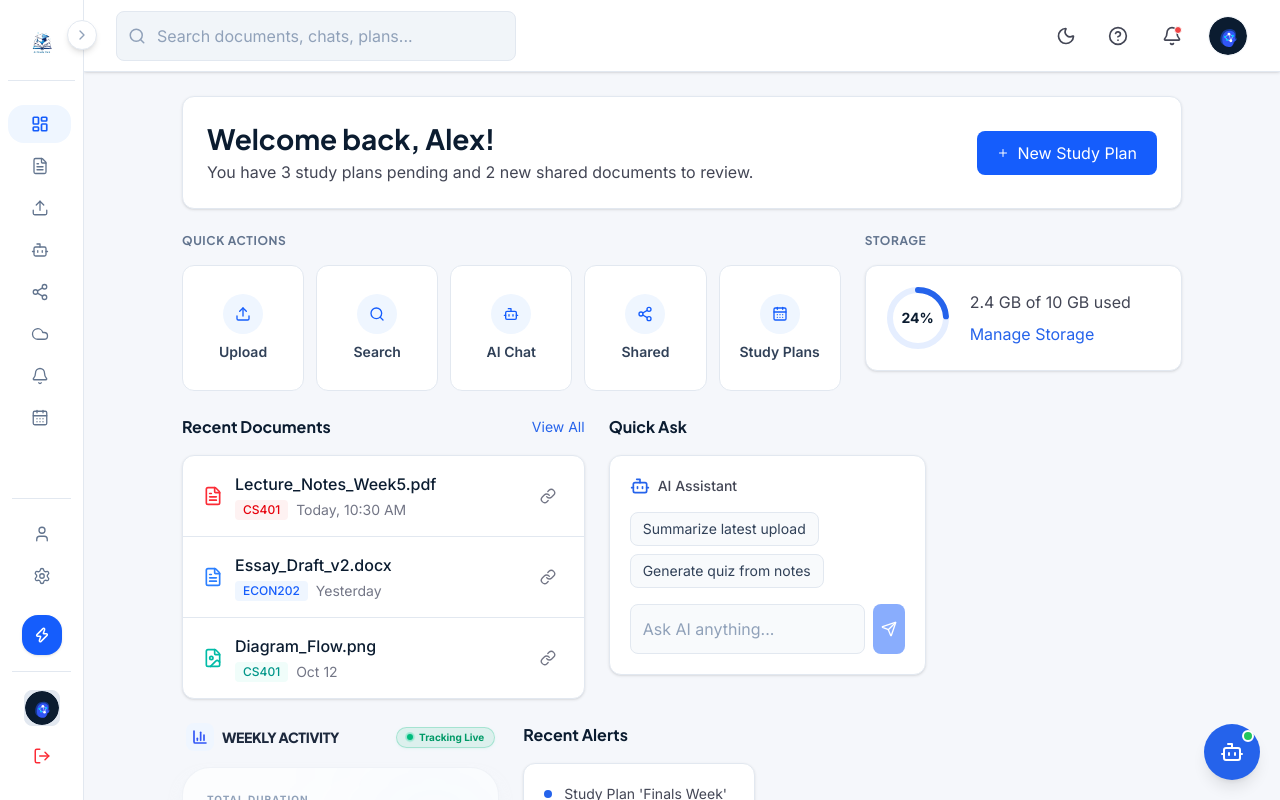
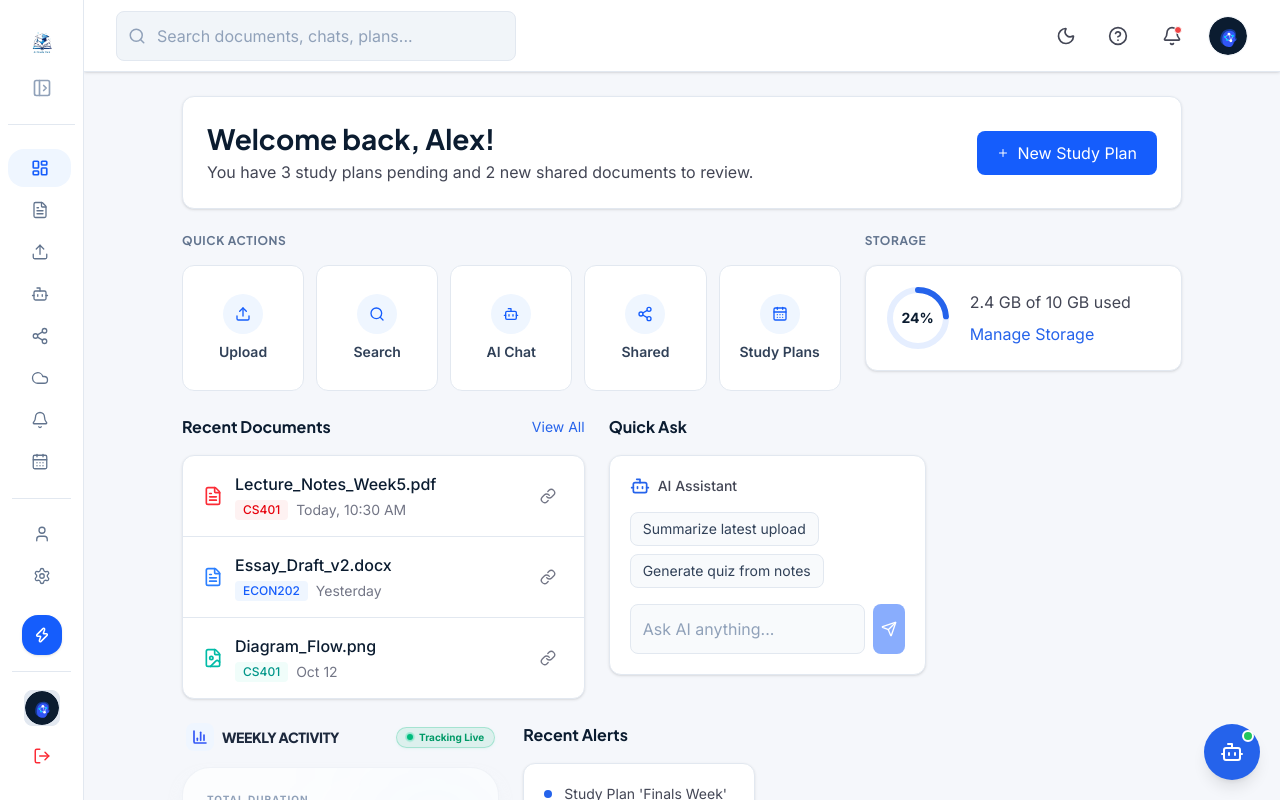
Before and after one commit to huynhduybinh24/SWP391_AIStudyHub, a React (Vite) app in the folder FrontEnd/: page /dashboard in a window 1280 px wide. Both pictures are taken after a click on the button 239 px from the left and 42 px from the top of the page. Built offline with nearby package versions, Linux system fonts and the light colour scheme; the HTML template or start-up script is replaced by a standard one.

Commit message:
fix(sidebar): remove horizontal overflow and scrollbar issues

```diff
--- a/FrontEnd/src/components/layout/Sidebar.tsx
+++ b/FrontEnd/src/components/layout/Sidebar.tsx
@@ -1,6 +1,7 @@
 import { useState } from 'react'
+import { createPortal } from 'react-dom'
 import { Link, useLocation } from 'react-router-dom'
-import { Zap, X, User, LogOut, PanelLeftClose, PanelLeftOpen, ChevronRight } from 'lucide-react'
+import { Zap, X, User, LogOut, PanelLeftClose, PanelLeftOpen } from 'lucide-react'
 import { bottomNavItems, mainNavItems } from '@/config/navigation'
 import { useUiStore } from '@/stores/uiStore'
 import { useAuthStore } from '@/stores/authStore'
@@ -22,6 +23,56 @@ function isNavActive(pathname: string, path: string) {
   return pathname === path || pathname.startsWith(`${path}/`)
 }
 
+interface TooltipProps {
+  children: React.ReactNode
+  content: string
+  disabled?: boolean
+}
+
+function PortalTooltip({ children, content, disabled }: TooltipProps) {
+  const [active, setActive] = useState(false)
+  const [coords, setCoords] = useState({ top: 0, left: 0 })
+
+  if (disabled || !content) return <>{children}</>
+
+  const handleMouseEnter = (e: React.MouseEvent<HTMLElement>) => {
+    const rect = e.currentTarget.getBoundingClientRect()
+    setCoords({
+      top: rect.top + window.scrollY + (rect.height / 2),
+      left: rect.right + window.scrollX + 12 // 12px gap
+    })
+    setActive(true)
+  }
+
+  const handleMouseLeave = () => {
+    setActive(false)
+  }
+
+  return (
+    <div
+      onMouseEnter={handleMouseEnter}
+      onMouseLeave={handleMouseLeave}
+      className="w-full flex items-center justify-center min-w-0"
+    >
+      {children}
+      {active && typeof document !== 'undefined' && createPortal(
+        <div
+          style={{
+            position: 'absolute',
+            top: `${coords.top}px`,
+            left: `${coords.left}px`,
+            transform: 'translateY(-50%)',
+          }}
+          className="z-[9999] px-2.5 py-1.5 text-xs font-bold bg-white dark:bg-slate-900 border border-slate-200 dark:border-slate-800 text-slate-900 dark:text-slate-100 rounded-lg shadow-lg whitespace-nowrap animate-fade-in pointer-events-none transition-all duration-150"
+        >
+          {content}
+        </div>,
+        document.body
+      )}
+    </div>
+  )
+}
+
 interface SidebarLinkProps {
   to: string
   icon: React.ComponentType<{ className?: string; strokeWidth?: number; style?: React.CSSProperties }>
@@ -35,12 +86,13 @@ function SidebarLink({ to, icon: Icon, label, pathname, onClick }: SidebarLinkPr
   const isSidebarCollapsed = useUiStore((s) => s.isSidebarCollapsed)
 
   return (
+    <PortalTooltip content={label} disabled={!isSidebarCollapsed}>
       <Link
         to={to}
         onClick={onClick}
         aria-current={active ? 'page' : undefined}
         className={cn(
-        "group relative flex items-center gap-3 py-2.5 text-sm font-bold no-underline select-none transition-all duration-200",
+          "group relative flex items-center gap-3 py-2.5 text-sm font-bold no-underline select-none transition-all duration-200 w-full min-w-0 overflow-hidden",
           isSidebarCollapsed
             ? "justify-center px-2 rounded-2xl"
             : "px-4 rounded-xl",
@@ -59,15 +111,13 @@ function SidebarLink({ to, icon: Icon, label, pathname, onClick }: SidebarLinkPr
           )}
           strokeWidth={active ? 2.25 : 1.75}
         />
-      {!isSidebarCollapsed && <span className="md:max-lg:hidden block truncate animate-fade-in">{label}</span>}
-
-      {/* Collapsed Tooltip */}
-      {isSidebarCollapsed && (
-        <span className="absolute left-full ml-4 px-2.5 py-1.5 text-xs font-bold bg-white dark:bg-slate-900 border border-slate-200 dark:border-slate-800 text-slate-900 dark:text-slate-100 rounded-lg shadow-lg whitespace-nowrap opacity-0 group-hover:opacity-100 pointer-events-none transition-all duration-150 z-50 scale-95 origin-left group-hover:scale-100">
+        {!isSidebarCollapsed && (
+          <span className="md:max-lg:hidden block truncate animate-fade-in min-w-0 flex-1 text-left">
             {label}
           </span>
         )}
       </Link>
+    </PortalTooltip>
   )
 }
 
@@ -116,43 +166,31 @@ export function Sidebar() {
     <>
       <aside
         className={cn(
-          "flex h-screen flex-col justify-between border-r bg-white text-slate-900 border-slate-200 dark:bg-slate-950 dark:text-slate-100 dark:border-slate-800 py-6 sticky top-0 left-0 z-50 select-none transition-all duration-300 ease-in-out",
+          "flex h-screen flex-col justify-between border-r bg-white text-slate-900 border-slate-200 dark:bg-slate-950 dark:text-slate-100 dark:border-slate-800 py-6 sticky top-0 left-0 z-50 select-none transition-all duration-300 ease-in-out overflow-x-hidden",
           isSidebarCollapsed ? "w-[84px] px-2" : "w-[280px] px-4",
           // Mobile drawer states
           "max-md:fixed max-md:h-full max-md:w-[280px] max-md:translate-x-0 max-md:px-4",
           sidebarOpen ? "max-md:translate-x-0" : "max-md:-translate-x-full"
         )}
       >
-        {/* Toggle Button for Desktop (Floating on the right border of collapsed sidebar) */}
-        {isSidebarCollapsed && (
-          <button
-            type="button"
-            onClick={() => setSidebarCollapsed(false)}
-            className="absolute -right-3.5 top-5 z-50 p-1.5 rounded-full bg-white dark:bg-slate-900 border border-slate-200 dark:border-slate-800 text-slate-400 hover:text-slate-600 dark:hover:text-slate-200 shadow-md cursor-pointer transition-colors max-md:hidden flex items-center justify-center hover:scale-105 active:scale-95 animate-fade-in"
-            aria-label="Expand sidebar"
-          >
-            <ChevronRight className="size-4" />
-          </button>
-        )}
-
         <div className="flex flex-col gap-6 flex-1 min-h-0">
           {/* Logo and Brand */}
           <div className={cn(
-            "flex items-center shrink-0 border-b border-slate-200 dark:border-slate-800 transition-all duration-300 pb-5",
-            isSidebarCollapsed ? "justify-center px-0" : "justify-between px-2"
+            "flex items-center shrink-0 border-b border-slate-200 dark:border-slate-800 transition-all duration-300 pb-5 overflow-hidden w-full min-w-0",
+            isSidebarCollapsed ? "flex-col gap-3 justify-center px-0" : "justify-between px-2"
           )}>
-            <Link to="/dashboard" onClick={handleLinkClick} className="flex items-center gap-3.5 no-underline">
+            <Link to="/dashboard" onClick={handleLinkClick} className="flex items-center gap-3.5 no-underline shrink-0 max-w-full overflow-hidden">
               <img
                 src="/logo.png"
                 alt="AI Study Hub"
                 className="w-9 h-9 shrink-0 object-contain"
               />
               {!isSidebarCollapsed && (
-                <div className="flex flex-col justify-center animate-fade-in whitespace-nowrap">
-                  <h1 className="text-base font-bold leading-tight text-slate-900 dark:text-slate-100 tracking-tight">
+                <div className="flex flex-col justify-center animate-fade-in whitespace-nowrap overflow-hidden min-w-0 text-left">
+                  <h1 className="text-base font-bold leading-tight text-slate-900 dark:text-slate-100 tracking-tight truncate">
                     AI Study Hub
                   </h1>
-                  <p className="text-xs font-semibold leading-tight text-slate-500 dark:text-slate-400 mt-0.5">
+                  <p className="text-xs font-semibold leading-tight text-slate-500 dark:text-slate-400 mt-0.5 truncate">
                     Focused Intelligence
                   </p>
                 </div>
@@ -164,10 +202,22 @@ export function Sidebar() {
               <button
                 type="button"
                 onClick={() => setSidebarCollapsed(true)}
-                className="p-1.5 rounded-lg text-slate-400 hover:text-slate-600 dark:hover:text-slate-200 hover:bg-slate-50 dark:hover:bg-slate-800 cursor-pointer transition-colors max-md:hidden"
+                className="p-1.5 rounded-lg text-slate-400 hover:text-slate-600 dark:hover:text-slate-200 hover:bg-slate-50 dark:hover:bg-slate-800 cursor-pointer transition-colors max-md:hidden shrink-0"
                 aria-label="Collapse sidebar"
               >
                 <PanelLeftClose className="size-5" />
+              </button>
+            )}
+
+            {/* Expand Button inside header when collapsed */}
+            {isSidebarCollapsed && (
+              <button
+                type="button"
+                onClick={() => setSidebarCollapsed(false)}
+                className="p-1.5 rounded-lg text-slate-400 hover:text-slate-600 dark:hover:text-slate-200 hover:bg-slate-50 dark:hover:bg-slate-800 cursor-pointer transition-colors max-md:hidden shrink-0 animate-fade-in"
+                aria-label="Expand sidebar"
+              >
+                <PanelLeftOpen className="size-5" />
               </button>
             )}
 
@@ -175,7 +225,7 @@ export function Sidebar() {
             <button
               type="button"
               onClick={() => setSidebarOpen(false)}
-              className="md:hidden p-1.5 rounded-lg text-slate-400 hover:text-slate-600 dark:hover:text-slate-200 hover:bg-slate-50 dark:hover:bg-slate-800 cursor-pointer"
+              className="md:hidden p-1.5 rounded-lg text-slate-400 hover:text-slate-600 dark:hover:text-slate-200 hover:bg-slate-50 dark:hover:bg-slate-800 cursor-pointer shrink-0"
               aria-label="Close sidebar"
             >
               <X className="size-5" />
@@ -183,7 +233,7 @@ export function Sidebar() {
           </div>
 
           {/* Navigation list */}
-          <nav className="flex-1 overflow-y-auto flex flex-col gap-1 pr-1 scrollbar-thin scrollbar-thumb-slate-300 dark:scrollbar-thumb-slate-700 scrollbar-track-transparent">
+          <nav className="flex-1 overflow-y-auto overflow-x-hidden flex flex-col gap-1 pr-1 scrollbar-thin scrollbar-thumb-slate-300 dark:scrollbar-thumb-slate-700 scrollbar-track-transparent">
             {mainNavItems.map((item) => (
               <SidebarLink
                 key={item.path}
@@ -197,12 +247,12 @@ export function Sidebar() {
           </nav>
         </div>
 
-        <div className="flex flex-col gap-1 px-1 shrink-0 mt-auto">
+        <div className="flex flex-col gap-1 px-1 shrink-0 mt-auto overflow-hidden w-full min-w-0">
           {/* Divider */}
           <div className="border-t border-slate-200 dark:border-slate-800 my-3 w-full" />
 
           {/* Bottom Nav items */}
-          <nav className="flex flex-col gap-1">
+          <nav className="flex flex-col gap-1 overflow-x-hidden">
             {bottomNavItems.map((item) => (
               <SidebarLink
                 key={item.path}
@@ -216,11 +266,12 @@ export function Sidebar() {
           </nav>
 
           {/* Upgrade to Pro button */}
+          <PortalTooltip content={user?.plan === 'pro' ? 'Pro Plan Active' : 'Upgrade to Pro'} disabled={!isSidebarCollapsed}>
             <Link
               to={user?.plan === 'pro' ? '#' : '/dashboard/upgrade'}
               onClick={user?.plan === 'pro' ? undefined : handleLinkClick}
               className={cn(
-              "mt-4 flex items-center gap-2 py-3 text-sm font-bold transition-all duration-200 shadow-sm shrink-0 no-underline relative group",
+                "mt-4 flex items-center justify-center gap-2 py-3 text-sm font-bold transition-all duration-200 shadow-sm shrink-0 no-underline w-full max-w-full overflow-hidden",
                 isSidebarCollapsed
                   ? "rounded-2xl w-10 h-10 mx-auto justify-center p-0"
                   : "rounded-xl px-4",
@@ -232,28 +283,23 @@ export function Sidebar() {
             >
               <Zap className={cn("size-4 shrink-0", user?.plan === 'pro' ? "text-slate-500 dark:text-slate-400" : "text-white")} strokeWidth={2.25} />
               {!isSidebarCollapsed && (
-              <span className="md:max-lg:hidden block truncate animate-fade-in">
-                {user?.plan === 'pro' ? 'Pro Plan Active' : 'Upgrade to Pro'}
-              </span>
-            )}
-
-            {/* Collapsed Tooltip */}
-            {isSidebarCollapsed && (
-              <span className="absolute left-full ml-4 px-2.5 py-1.5 text-xs font-bold bg-white dark:bg-slate-900 border border-slate-200 dark:border-slate-800 text-slate-900 dark:text-slate-100 rounded-lg shadow-lg whitespace-nowrap opacity-0 group-hover:opacity-100 pointer-events-none transition-all duration-150 z-50 scale-95 origin-left group-hover:scale-100">
+                <span className="md:max-lg:hidden block truncate animate-fade-in min-w-0">
                   {user?.plan === 'pro' ? 'Pro Plan Active' : 'Upgrade to Pro'}
                 </span>
               )}
             </Link>
+          </PortalTooltip>
 
           {/* Divider for User Profile Section */}
           <div className="border-t border-slate-200 dark:border-slate-800 my-3 w-full" />
 
           {/* User Profile Card */}
+          <PortalTooltip content={`${profile.name} (${user?.email})`} disabled={!isSidebarCollapsed}>
             <div className={cn(
-            "flex items-center gap-3 rounded-xl bg-slate-50 dark:bg-slate-900 border border-slate-200 dark:border-slate-800 shrink-0 relative group transition-all duration-200",
+              "flex items-center gap-3 rounded-xl bg-slate-50 dark:bg-slate-900 border border-slate-200 dark:border-slate-800 shrink-0 relative transition-all duration-200 overflow-hidden",
               isSidebarCollapsed
                 ? "w-10 h-10 mx-auto justify-center p-0 border-none bg-transparent dark:bg-transparent"
-              : "p-3"
+                : "p-3 w-full max-w-full"
             )}>
               <div className="w-9 h-9 rounded-lg bg-slate-200 dark:bg-slate-800 overflow-hidden flex-shrink-0 flex items-center justify-center border border-slate-200 dark:border-slate-800">
                 {profile.avatarUrl ? (
@@ -263,7 +309,7 @@ export function Sidebar() {
                 )}
               </div>
               {!isSidebarCollapsed && (
-              <div className="min-w-0 flex-1 md:max-lg:hidden text-left animate-fade-in">
+                <div className="min-w-0 flex-1 md:max-lg:hidden text-left animate-fade-in overflow-hidden">
                   <p className="text-xs font-bold text-slate-900 dark:text-slate-100 truncate leading-tight">
                     {profile.name}
                   </p>
@@ -272,36 +318,25 @@ export function Sidebar() {
                   </p>
                 </div>
               )}
-
-            {/* Collapsed Tooltip */}
-            {isSidebarCollapsed && (
-              <span className="absolute left-full ml-4 px-2.5 py-1.5 text-xs font-bold bg-white dark:bg-slate-900 border border-slate-200 dark:border-slate-800 text-slate-900 dark:text-slate-100 rounded-lg shadow-lg whitespace-nowrap opacity-0 group-hover:opacity-100 pointer-events-none transition-all duration-150 z-50 scale-95 origin-left group-hover:scale-100">
-                {profile.name} ({user?.email})
-              </span>
-            )}
             </div>
+          </PortalTooltip>
 
           {/* Logout Button */}
+          <PortalTooltip content={t.sidebar.logout} disabled={!isSidebarCollapsed}>
             <button
               type="button"
               onClick={() => setLogoutModalOpen(true)}
               className={cn(
-              "mt-1 flex items-center gap-3 rounded-xl text-sm font-bold transition-all duration-200 no-underline select-none text-left cursor-pointer w-full hover:bg-red-50 text-red-600 dark:hover:bg-red-500/10 dark:text-red-400 relative group shrink-0",
+                "mt-1 flex items-center gap-3 rounded-xl text-sm font-bold transition-all duration-200 no-underline select-none text-left cursor-pointer w-full max-w-full overflow-hidden hover:bg-red-50 text-red-600 dark:hover:bg-red-500/10 dark:text-red-400 relative shrink-0",
                 isSidebarCollapsed
                   ? "w-10 h-10 mx-auto justify-center p-0 rounded-2xl"
                   : "px-4 py-2.5"
               )}
             >
               <LogOut className="size-[18px] shrink-0 text-red-500 dark:text-red-400" />
-            {!isSidebarCollapsed && <span className="md:max-lg:hidden block truncate animate-fade-in">{t.sidebar.logout}</span>}
-
-            {/* Collapsed Tooltip */}
-            {isSidebarCollapsed && (
-              <span className="absolute left-full ml-4 px-2.5 py-1.5 text-xs font-bold bg-white dark:bg-slate-900 border border-slate-200 dark:border-slate-800 text-red-600 dark:text-red-400 rounded-lg shadow-lg whitespace-nowrap opacity-0 group-hover:opacity-100 pointer-events-none transition-all duration-150 z-50 scale-95 origin-left group-hover:scale-100">
-                {t.sidebar.logout}
-              </span>
-            )}
+              {!isSidebarCollapsed && <span className="md:max-lg:hidden block truncate animate-fade-in min-w-0 flex-1 text-left">{t.sidebar.logout}</span>}
             </button>
+          </PortalTooltip>
         </div>
       </aside>
 
```
Lines whose indentation alone changed are shown as unchanged.
